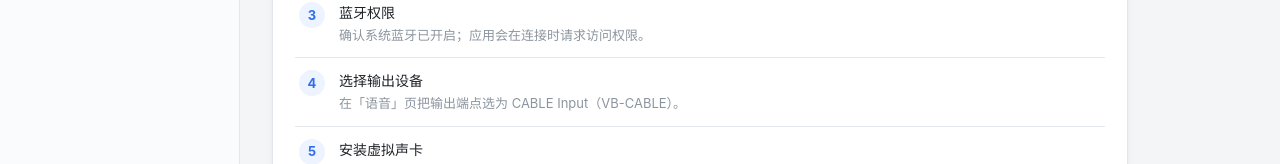
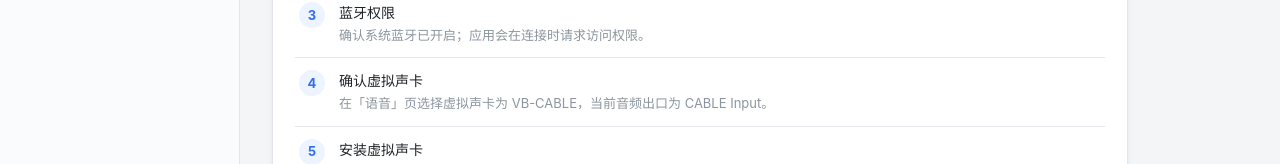
Before and after one commit to poluce/windows-remote-mic, a React (Vite) app: page / in a window 1280 px wide. Both pictures are taken after a click on the button "引导". Shown: the part 359-523 px from the top of the page. Built offline with nearby package versions, Linux system fonts and the light colour scheme.

Commit message:
引导文案同步语音页虚拟声卡选择

```diff
--- a/src/pages/OnboardingPage.tsx
+++ b/src/pages/OnboardingPage.tsx
@@ -5,7 +5,7 @@ const STEPS = [
   { title: "进入配对", detail: "长按遥控器「主页 + 菜单」键，直到指示灯进入配对状态。" },
   { title: "Windows 蓝牙配对", detail: "打开 设置 → 蓝牙和其他设备，连接 MI RC / Xiaomi Bluetooth Remote 2 Pro。" },
   { title: "蓝牙权限", detail: "确认系统蓝牙已开启；应用会在连接时请求访问权限。" },
-  { title: "选择输出设备", detail: "在「语音」页把输出端点选为 CABLE Input（VB-CABLE）。" },
+  { title: "确认虚拟声卡", detail: "在「语音」页选择虚拟声卡为 VB-CABLE，当前音频出口为 CABLE Input。" },
   { title: "安装虚拟声卡", detail: "未安装 VB-CABLE 时，从 https://vb-audio.com/Cable/ 下载安装；语音输入法的麦克风选 CABLE Output。" },
   { title: "语音输入方式", detail: "优先使用 Windows 自带语音输入（Win+H），无需第三方输入法。" },
   { title: "运行检查", detail: "到「诊断」页运行音频检查 + 测试音，确认 CABLE 链路正常。" },
```
